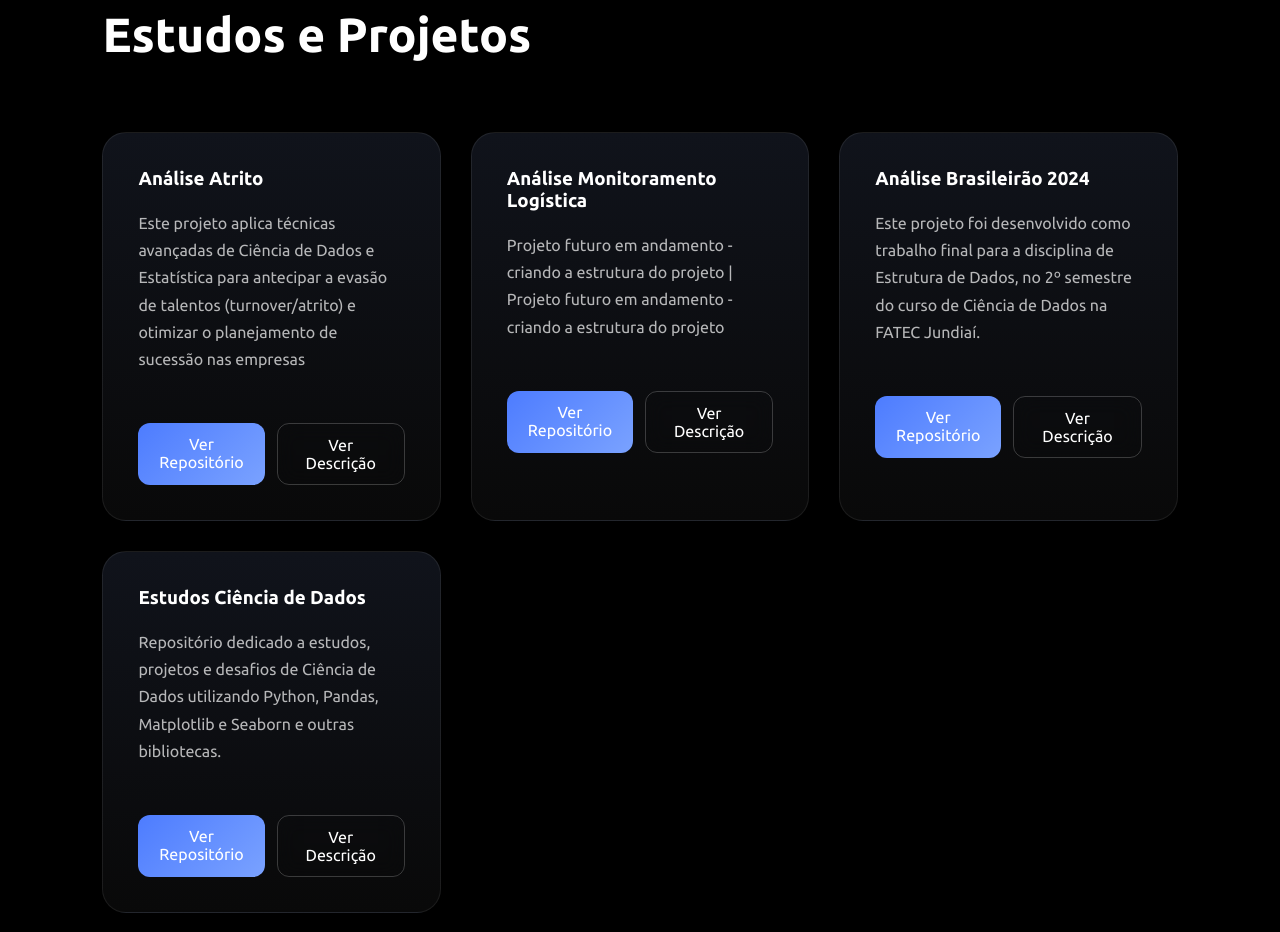
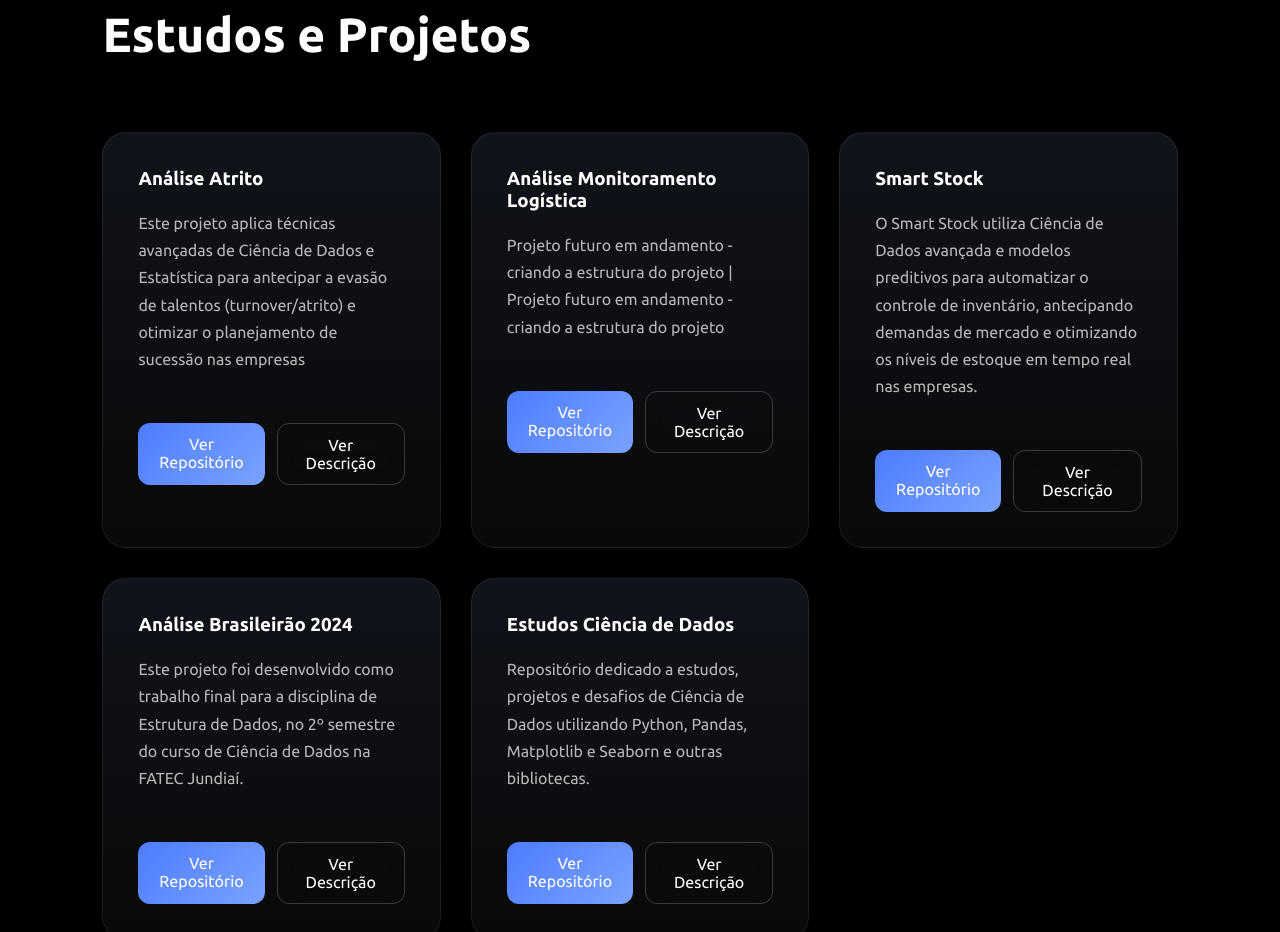
Before and after one commit to devigorll/devigorll.github.io, a plain HTML site: page index.html in a window 1280 px wide. Shown: the part 1703-2635 px from the top of the page. Drawn offline with Linux system fonts and the light colour scheme.

Commit message:
Subindo Link Smart Stock

```diff
--- a/index.html
+++ b/index.html
@@ -18,6 +18,7 @@
     href="https://cdnjs.cloudflare.com/ajax/libs/font-awesome/6.5.2/css/all.min.css"
   >
 </head>
+
 
 <body>
 
@@ -246,6 +247,34 @@
 
 
 
+      <div class="project-card">
+
+        <h3>Smart Stock</h3>
+
+        <p>
+          O Smart Stock utiliza Ciência de Dados avançada e modelos preditivos para automatizar o controle de inventário, antecipando demandas de mercado e otimizando os níveis de estoque em tempo real nas empresas.
+        </p>
+
+        <div class="project-buttons">
+
+            <a href="https://github.com/devigorll/smart_stock"
+              target="_blank"
+              class="project-link">
+                Ver Repositório
+            </a>
+
+            <a href="descricao.html"
+              class="project-link description-btn">
+                Ver Descrição
+            </a>
+
+        </div>
+
+      </div>
+
+
+
+
 
 
       <div class="project-card">
```
Also changed, not shown: img/analise_monitoramento/descricao.png (added), img/analise_monitoramento/inicio_port.png (added).
